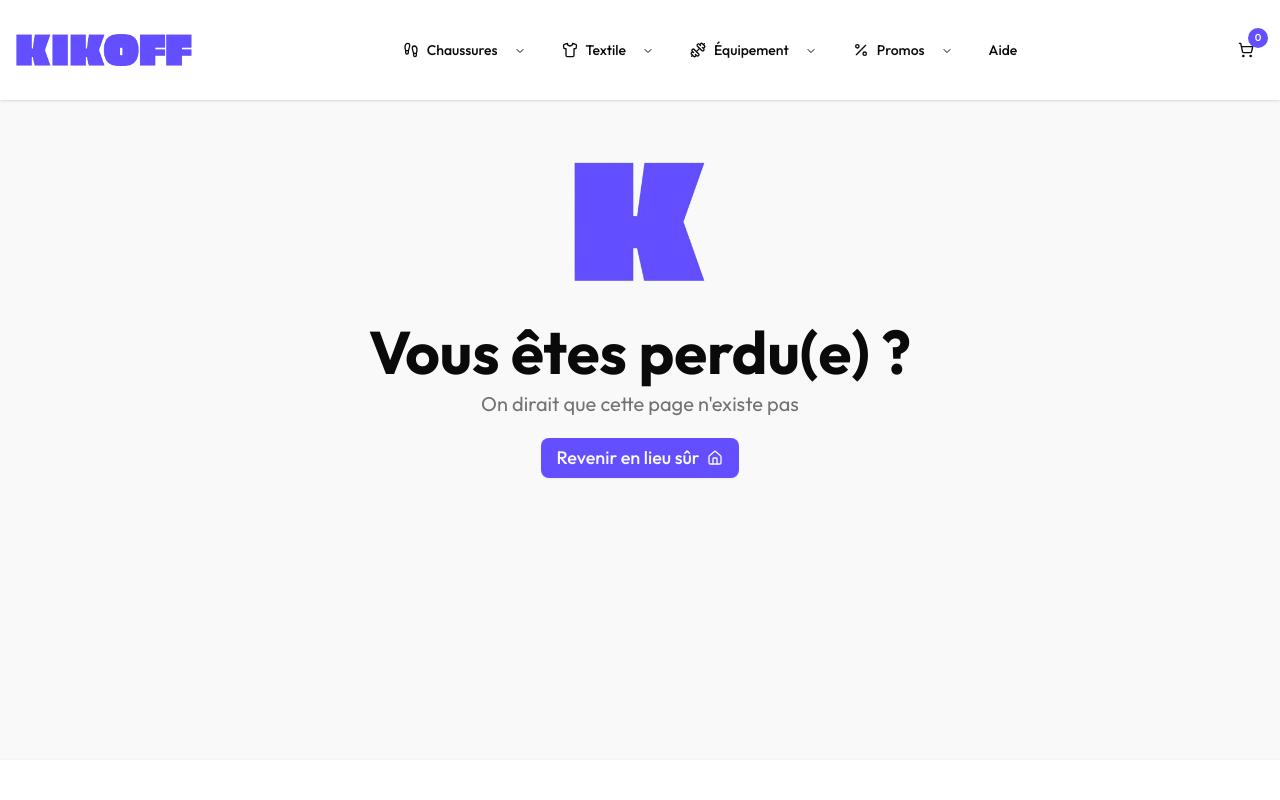
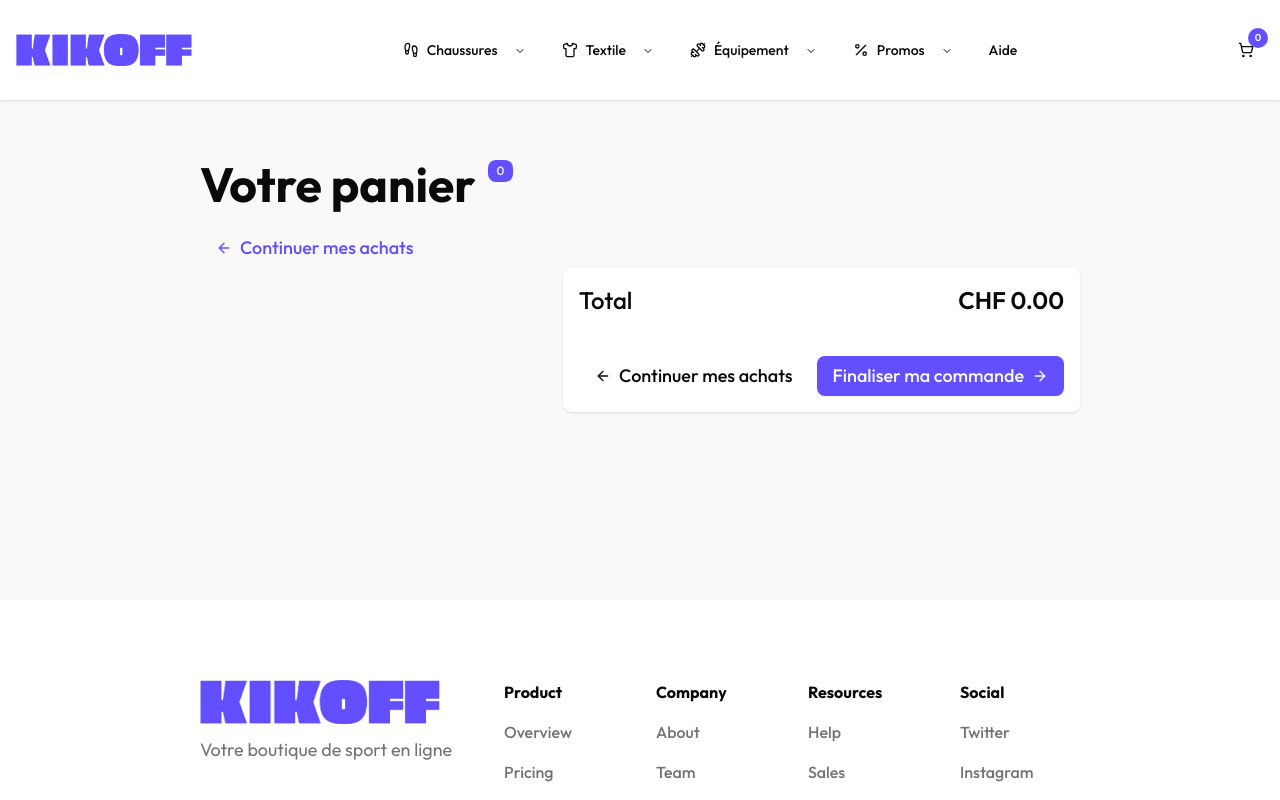
Before and after one commit to dovatgabriel/kikoff.ch, a React (Vite) app: page /cart in a window 1280 px wide. Shown: the top 800 px of the page. Built offline with nearby package versions, Linux system fonts and the light colour scheme.

Commit message:
feat: cart page

```diff
--- a/src/App.tsx
+++ b/src/App.tsx
@@ -5,6 +5,7 @@ import { Footer } from './components/ui/footer';
 import { Navbar } from './components/ui/navbar';
 import { Landing } from './pages/landing';
 import { NotFound } from './pages/not-found';
+import { Cart } from './pages/cart';
 
 type AppProps = object;
 
@@ -30,6 +31,7 @@ export const App: FC<AppProps> = () => {
       <Navbar transparent={navbarTransparent && pathname === '/'} />
       <Routes>
         <Route path="/" element={<Landing />} />
+        <Route path="/cart" element={<Cart />} />
         <Route path="*" element={<NotFound />} />
       </Routes>
       <Footer />
--- /dev/null
+++ b/src/pages/cart.tsx
@@ -0,0 +1,65 @@
+import { useShop } from '@/providers/shop-provider';
+import { Badge } from '@/components/ui/badge';
+import { useMemo, type FC } from 'react';
+import { Button } from '@/components/ui/button';
+import { ArrowLeft, ArrowRight, EllipsisVertical } from 'lucide-react';
+
+type CartProps = object;
+
+export const Cart: FC<CartProps> = () => {
+  const { cart } = useShop();
+
+  const handleBack = () => window.history.back();
+
+  const total = useMemo(() => {
+    return cart
+      .reduce((sum, item) => sum + parseFloat(item.price.replace(/[^\d.-]/g, '')), 0)
+      .toFixed(2);
+  }, [cart]);
+
+  return (
+    <div className="min-h-[60dvh] pt-[20dvh] px-50">
+      <div className="flex items-start gap-3">
+        <h1 className="text-5xl font-bold relative">Votre panier</h1> <Badge>{cart.length}</Badge>
+      </div>
+      <Button variant="link" size="lg" className="text-lg px-0 mt-5" onClick={handleBack}>
+        <ArrowLeft />
+        Continuer mes achats
+      </Button>
+      <div className="flex items-start gap-20">
+        <div className="mt-5 flex flex-col items-stretch flex-2">
+          {cart.map((item, key) => (
+            <div className="flex items-center justify-between border-b" key={key}>
+              <div className="flex items-center gap-3 py-5">
+                <img src={item.picture} alt={item.title} className="h-15 rounded" />
+                <span className="text-xl">{item.title}</span>
+              </div>
+              <div className="flex items-center gap-3">
+                <span className="text-sm">{item.price}</span>
+                <Button variant="ghost" size="icon">
+                  <EllipsisVertical />
+                </Button>
+              </div>
+            </div>
+          ))}
+        </div>
+        <div className="sticky top-30 flex flex-col gap-5 flex-1 bg-card shadow p-4 rounded-md">
+          <div className="flex items-center justify-between">
+            <span className="text-2xl font-medium">Total</span>
+            <span className="text-2xl font-semibold">CHF {total}</span>
+          </div>
+          <div className="flex items-center gap-2 justify-end">
+            <Button variant="ghost" size="lg" className="text-lg px-0 mt-5" onClick={handleBack}>
+              <ArrowLeft />
+              Continuer mes achats
+            </Button>
+            <Button variant="default" size="lg" className="text-lg px-0 mt-5" onClick={handleBack}>
+              Finaliser ma commande
+              <ArrowRight />
+            </Button>
+          </div>
+        </div>
+      </div>
+    </div>
+  );
+};
```
